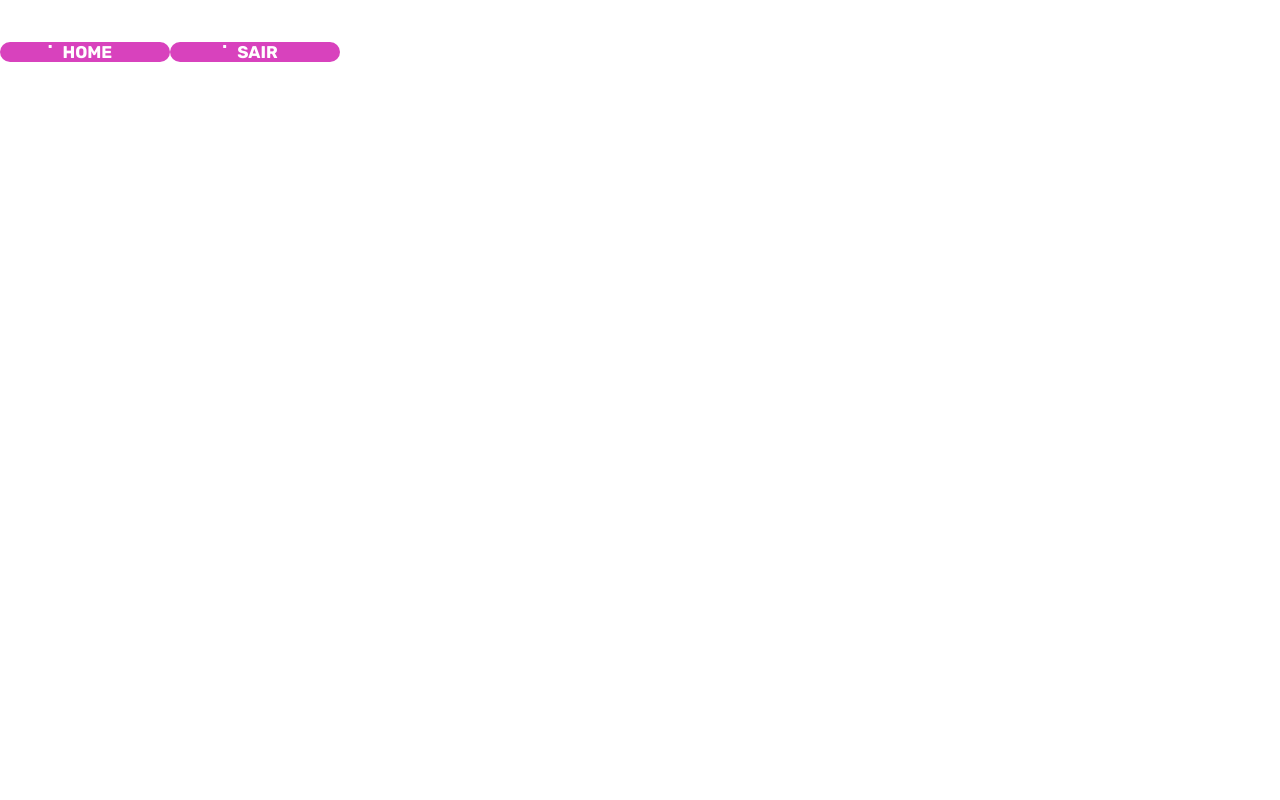
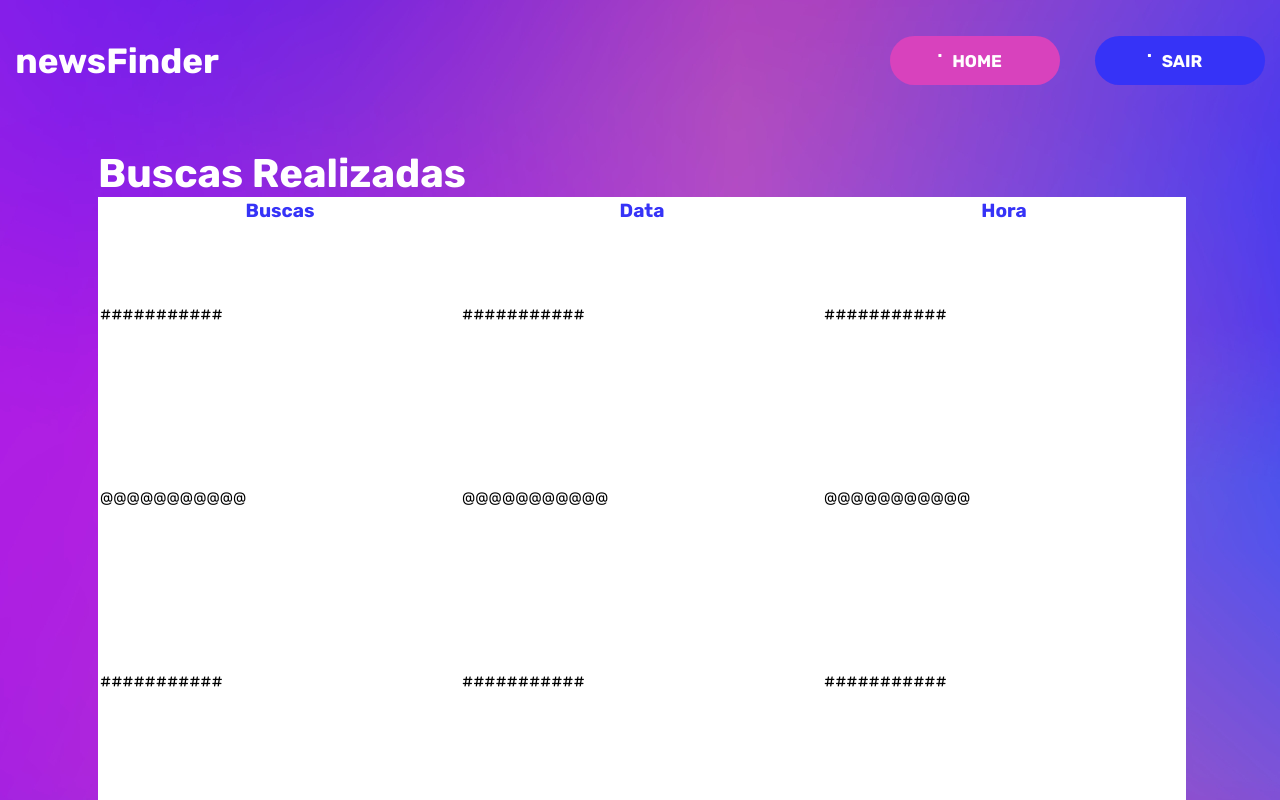
Before and after one commit to andre-rosatto/newtab-newsfinder, a React (Create React App) app: page /search in a window 1280 px wide. Shown: the top 800 px of the page. Built offline with nearby package versions, Linux system fonts and the light colour scheme.

Commit message:
init. table

```diff
--- a/src/components/LoginForm.jsx
+++ b/src/components/LoginForm.jsx
@@ -19,7 +19,7 @@ const LoginForm = () => {
     const handleSubmit = (event) => {
       event.preventDefault();
 
-      if (username === 'usuario' && password === 'senha') {
+      if (username === 'usuario' && password === 'Senha') {
         navigate('/search');
       } else {
         setError('Nome de usuário ou senha incorretos');
--- a/src/components/Search.jsx
+++ b/src/components/Search.jsx
@@ -4,16 +4,55 @@ import '../css/login.css';
 
 const Search = () => {
     return (
+        <div className="main">
             <div className="searchHeader">
+                <div className="titleNews">
                     <h2 className="newsFinder">newsFinder</h2>
+                </div>
+                <div className="btnHeader">
                     <button className="buttonHome">
                     <span className="dot">.</span>
                     <span className="home">HOME</span>
                     </button>
-            <button className="buttonHome">
+                    <button className="buttonSair">
                     <span className="dot">.</span>
-              <span className="sair">SAIR</span>
+                    <span>SAIR</span>
                     </button>
+                </div>
+            </div>
+            <div>
+                <h2 className="titleBuscas">Buscas Realizadas</h2>
+                <table className="tableBuscas">
+                    <thead>
+                        <th>Buscas</th>
+                        <th>Data</th>
+                        <th>Hora</th>
+                    </thead>
+                    <tbody>
+                        <tr>
+                            <td>###########</td>
+                            <td>###########</td>
+                            <td>###########</td>
+                        </tr>
+                        <tr>
+                            <td>@@@@@@@@@@@</td>
+                            <td>@@@@@@@@@@@</td>
+                            <td>@@@@@@@@@@@</td>
+                        </tr>
+                        <tr>
+                            <td>###########</td>
+                            <td>###########</td>
+                            <td>###########</td>
+                        </tr>
+                        <tr>
+                            <td>@@@@@@@@@@@</td>
+                            <td>@@@@@@@@@@@</td>
+                            <td>@@@@@@@@@@@</td>
+                        </tr>
+                    </tbody>
+
+                </table>
+            </div>
         </div>
     )
 }
--- a/src/css/search.css
+++ b/src/css/search.css
@@ -0,0 +1,47 @@
+
+.searchHeader {
+    display: flex;
+    width: 100%;
+    height: 49px;
+    margin-bottom: 65px;
+    align-items: center;
+    padding-top: 36px;
+    justify-content: space-around;
+    gap: 50%;
+}
+
+.btnHeader {
+    gap: 35px;
+    display: flex;
+    height: 100%;
+}
+
+.buttonSair {
+    background-color: #3633F7;
+    color: #ffffff;
+    font-size: 17px;
+    font-weight: bold;
+    width: 170px;
+    height: 100%;
+    border-radius: 25px;
+    border: none;
+}
+
+.titleBuscas {
+    margin-left: 98px;
+    font-family: Rubik;
+    font-size: 40px;
+    color: #ffffff;
+}
+
+.tableBuscas {
+    margin-left: 98px;
+    width: 85%;
+    height: 760px;
+    background-color: #ffffff;
+}
+
+.tableBuscas th {
+    color: #3633F7;
+    font-size: 19px;
+}
```
Lines whose indentation alone changed are shown as unchanged.
